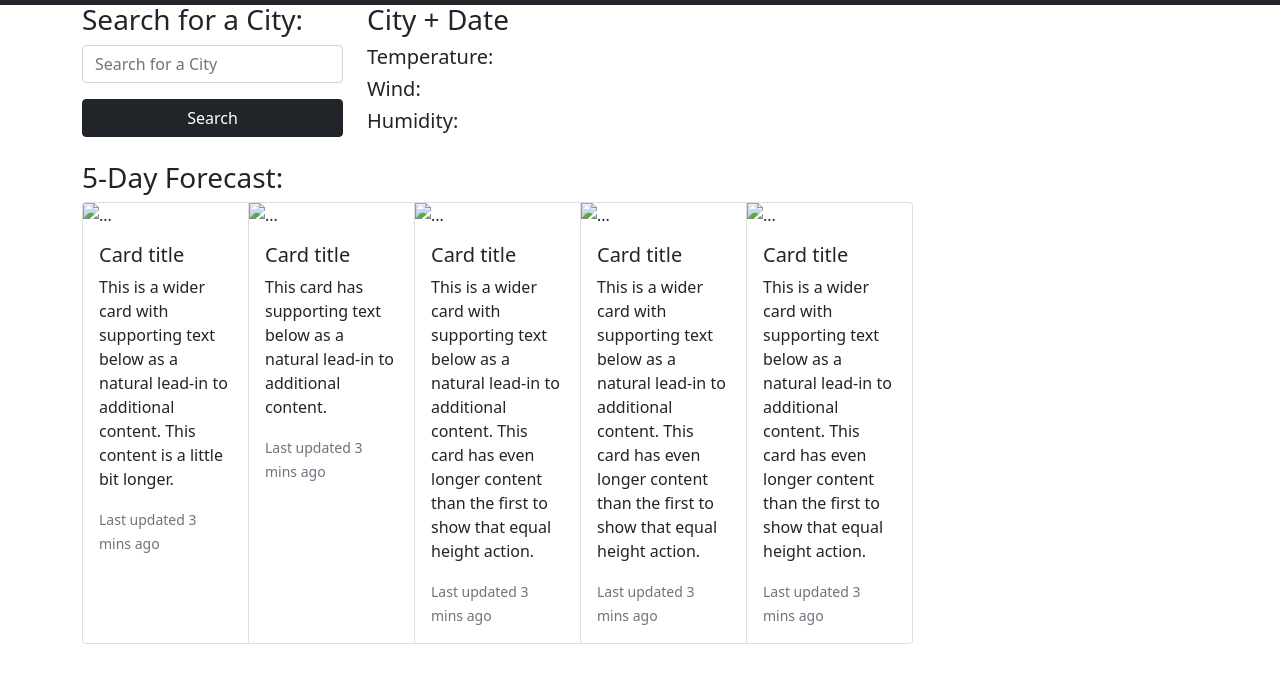
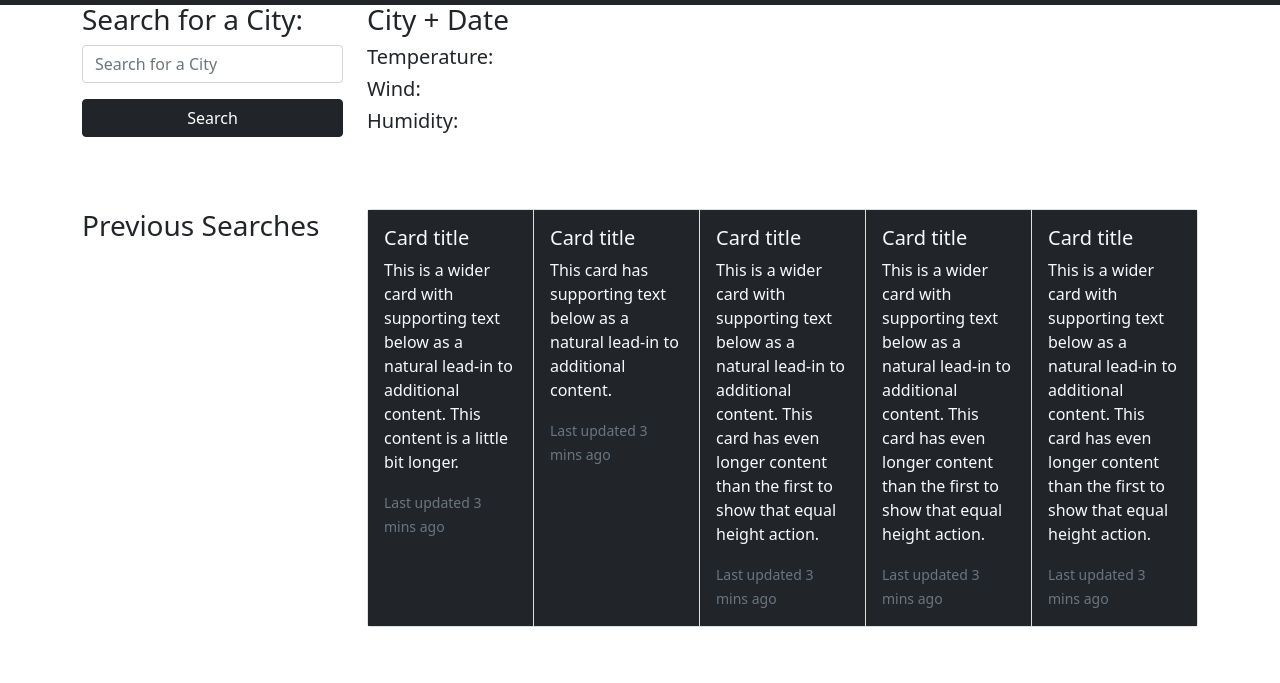
Before and after one commit to mahlheim/fantastic-rotary-phone, a plain HTML site: page index.html in a window 1280 px wide. Shown: the part 45-728 px from the top of the page. Drawn offline with nearby package versions, Linux system fonts and the light colour scheme.

Commit message:
updated bootstrap

```diff
--- a/index.html
+++ b/index.html
@@ -14,11 +14,8 @@
         </div>
     </nav>
 
-      <!-- Two column layout -->
     <section class="container my-5">
-    <!-- Use row class to create row in the container -->
         <div class="row">
-      <!-- Use col-* classes for different column sizes on different screens -->
             <div class="col-12 col-md-4 col-lg-3">
                 <h3>Search for a City:</h3>
                 <div class="mb-3">
@@ -37,47 +34,50 @@
                 <h5>Wind: </h5>
                 <h5>Humidity: </h5>
             </div>
+        </div>
+    </section>
 
-            <h3>5-Day Forecast:</h3>
+    <section class="container my-5">
+        <div class="row">
+            <div class="col-12 col-md-4 col-lg-3">
+                <div class="previousSearches">
+                    <h3>Previous Searches</h3>
+                </div>
+            </div>
             <div class="card-group col-12 col-md-8 col-lg-9">
                 <div class="card">
-                    <img src="..." class="card-img-top" alt="...">
-                    <div class="card-body">
-                        <h5 class="card-title">Card title</h5>
-                        <p class="card-text">This is a wider card with supporting text below as a natural lead-in to additional content. This content is a little bit longer.</p>
-                        <p class="card-text"><small class="text-muted">Last updated 3 mins ago</small></p>
+                    <div class="card-body bg-dark">
+                        <h5 class="card-title text-light">Card title</h5>
+                        <p class="card-text text-light">This is a wider card with supporting text below as a natural lead-in to additional content. This content is a little bit longer.</p>
+                        <p class="card-text text-light"><small class="text-muted">Last updated 3 mins ago</small></p>
                     </div>
                 </div>
                 <div class="card">
-                    <img src="..." class="card-img-top" alt="...">
-                    <div class="card-body">
-                        <h5 class="card-title">Card title</h5>
-                        <p class="card-text">This card has supporting text below as a natural lead-in to additional content.</p>
-                        <p class="card-text"><small class="text-muted">Last updated 3 mins ago</small></p>
+                    <div class="card-body bg-dark">
+                        <h5 class="card-title text-light">Card title</h5>
+                        <p class="card-text text-light">This card has supporting text below as a natural lead-in to additional content.</p>
+                        <p class="card-text text-light"><small class="text-muted">Last updated 3 mins ago</small></p>
                     </div>
                 </div>
                 <div class="card">
-                    <img src="..." class="card-img-top" alt="...">
-                    <div class="card-body">
-                        <h5 class="card-title">Card title</h5>
-                        <p class="card-text">This is a wider card with supporting text below as a natural lead-in to additional content. This card has even longer content than the first to show that equal height action.</p>
-                        <p class="card-text"><small class="text-muted">Last updated 3 mins ago</small></p>
+                    <div class="card-body bg-dark">
+                        <h5 class="card-title text-light">Card title</h5>
+                        <p class="card-text text-light">This is a wider card with supporting text below as a natural lead-in to additional content. This card has even longer content than the first to show that equal height action.</p>
+                        <p class="card-text text-light"><small class="text-muted">Last updated 3 mins ago</small></p>
                     </div>
                 </div>
                 <div class="card">
-                    <img src="..." class="card-img-top" alt="...">
-                    <div class="card-body">
-                        <h5 class="card-title">Card title</h5>
-                        <p class="card-text">This is a wider card with supporting text below as a natural lead-in to additional content. This card has even longer content than the first to show that equal height action.</p>
-                        <p class="card-text"><small class="text-muted">Last updated 3 mins ago</small></p>
+                    <div class="card-body bg-dark">
+                        <h5 class="card-title text-light">Card title</h5>
+                        <p class="card-text text-light">This is a wider card with supporting text below as a natural lead-in to additional content. This card has even longer content than the first to show that equal height action.</p>
+                        <p class="card-text text-light"><small class="text-muted">Last updated 3 mins ago</small></p>
                     </div>
                 </div>
                 <div class="card">
-                    <img src="..." class="card-img-top" alt="...">
-                    <div class="card-body">
-                        <h5 class="card-title">Card title</h5>
-                        <p class="card-text">This is a wider card with supporting text below as a natural lead-in to additional content. This card has even longer content than the first to show that equal height action.</p>
-                        <p class="card-text"><small class="text-muted">Last updated 3 mins ago</small></p>
+                    <div class="card-body bg-dark">
+                        <h5 class="card-title text-light">Card title</h5>
+                        <p class="card-text text-light">This is a wider card with supporting text below as a natural lead-in to additional content. This card has even longer content than the first to show that equal height action.</p>
+                        <p class="card-text text-light"><small class="text-muted">Last updated 3 mins ago</small></p>
                     </div>
                 </div>
             </div>
```
